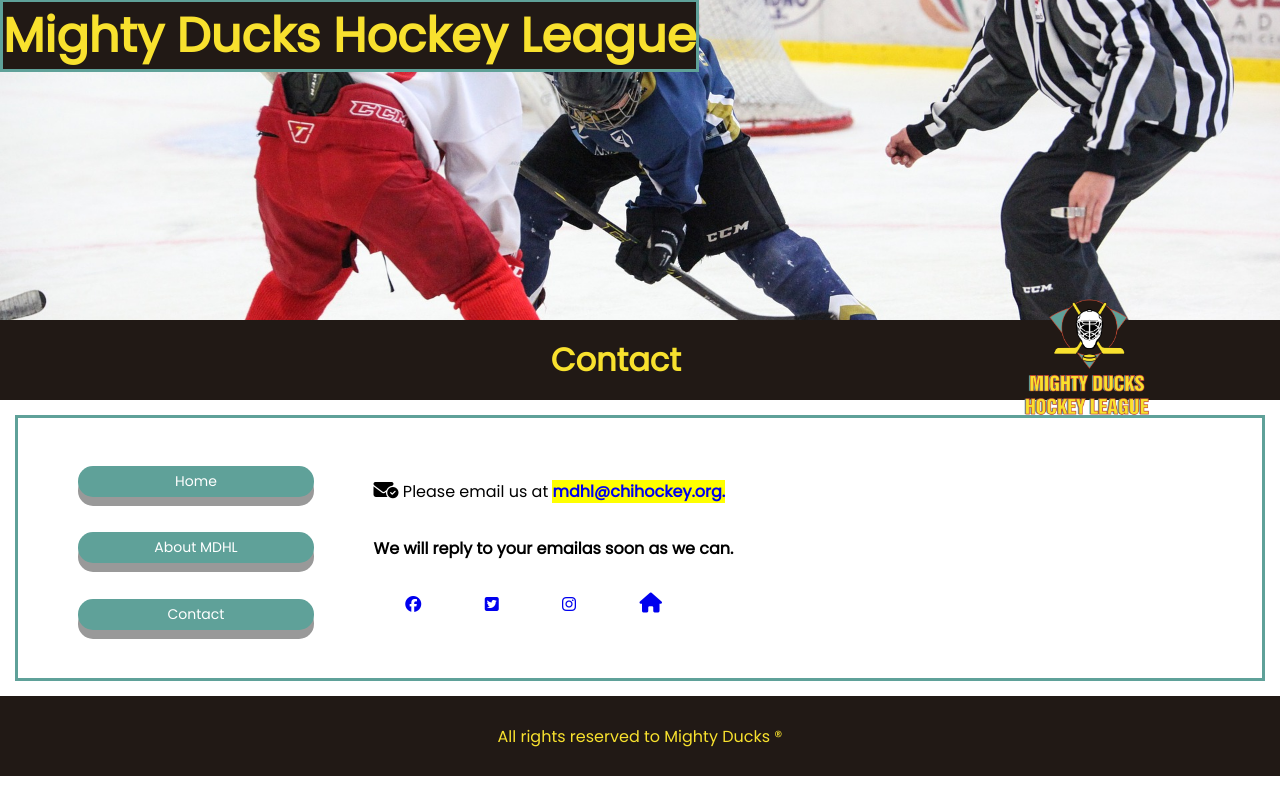
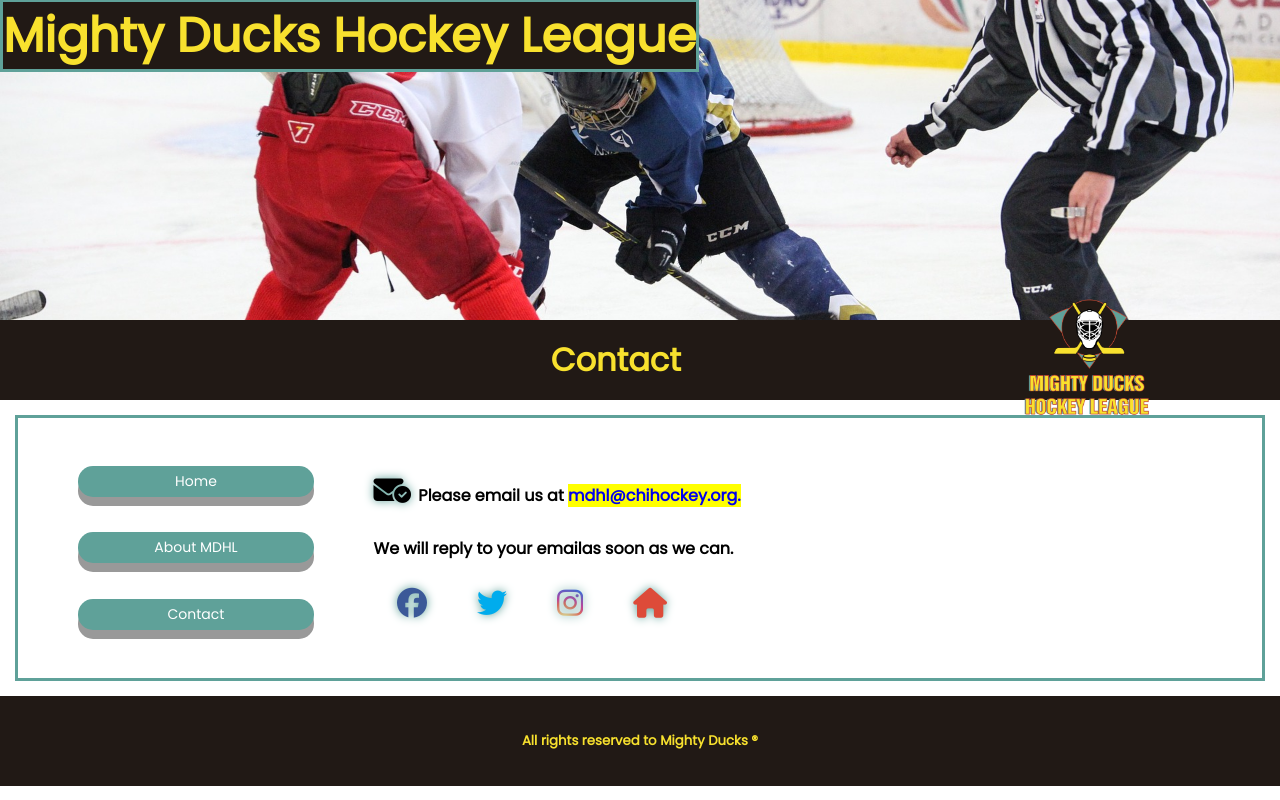
Before and after one commit to SimonS89/IniciatecHtml-Css, a plain HTML site: page trabajoPractico/pages/contact.html in a window 1280 px wide. Drawn offline with Linux system fonts and the light colour scheme.

Commit message:
add font awesome

```diff
--- a/trabajoPractico/assets/css/styles1.css
+++ b/trabajoPractico/assets/css/styles1.css
@@ -103,6 +103,10 @@ nav a:active {
   transform: translateY(4px);
 }
 
+p {
+  margin-left: 30px;
+}
+
 .ul_contact {
   display: flex;
   justify-content: space-around;
@@ -110,11 +114,38 @@ nav a:active {
   flex-wrap: wrap;
 }
 
-.fa-brand {
+.fa-solid,
+.fa-brands,
+.fa-duotone {
+  font-size: 30px;
+  text-shadow: 0 0 10px #5fa199;
+  margin-right: 3px;
 }
 
-.fa-solid {
-  font-size: 20px;
+.fa-facebook {
+  color: #3b5998;
+}
+
+.fa-twitter {
+  color: #00aced;
+}
+
+.fa-house {
+  color: #dd4b39;
+}
+
+.fa-instagram {
+  background: #d6249f;
+  background: radial-gradient(
+    circle at 30% 107%,
+    #fdf497 0%,
+    #fdf497 5%,
+    #fd5949 45%,
+    #d6249f 60%,
+    #285aeb 90%
+  );
+  -webkit-background-clip: text;
+  -webkit-text-fill-color: transparent;
 }
 
 /* Footer */
@@ -128,6 +159,14 @@ footer {
   height: 10vh;
 }
 
+.contact_footer {
+  padding: 45px;
+}
+
+.home_footer {
+  padding: 45px;
+}
+
 /* CSS del archivo About*/
 
 /* CSS del archivo Contact*/
--- a/trabajoPractico/pages/contact.html
+++ b/trabajoPractico/pages/contact.html
@@ -5,6 +5,7 @@
       <meta charset="UTF-8">
       <meta http-equiv="X-UA-Compatible" content="IE=edge">
       <meta name="viewport" content="width=device-width, initial-scale=1.0">
+      <script src="https://kit.fontawesome.com/3f5befe6ae.js" crossorigin="anonymous"></script>
       <link rel="stylesheet" href="./../assets/css/styles1.css">
       <!-- <link rel="stylesheet" href="./../assets/css/styles2.css">
       <link rel="stylesheet" href="./../assets/css/styles3.css"> -->
@@ -29,31 +30,30 @@
                   <a href="./contact.html">Contact</a>
             </nav>
             <section>
-                  <p>
+                  <h4>
                         <i class="fa-solid fa-envelope-circle-check"></i> Please email us at <strong><mark><a
                                           href="mailto:tmdhl@chihockey.org">
                                           mdhl@chihockey.org.</a></mark></strong>
-                  </p>
+                  </h4>
                   <h4>
                         We will reply to your emailas soon as we can.
                   </h4>
                   <ul class="ul_contact">
                         <li><a href="https://www.facebook.com/anaheimducks/"><i class="fa-brands fa-facebook"></i></a>
                         </li>
-                        <li><a href="https://twitter.com/AnaheimDucks"><i class="fa-brands fa-square-twitter"></i></a>
+                        <li><a href="https://twitter.com/AnaheimDucks"><i class="fa-brands fa-twitter"></i></a>
                         </li>
                         <li><a href="https://www.instagram.com/anaheimducks/?hl=es"><i
-                                          class="fa-brands fa-instagram"></i></a></li>
+                                          class="fa-brands fa-instagram "></i></a></li>
                         <li><a href="https://www.nhl.com/ducks"><i class="fa-solid fa-house"></i></a></li>
                   </ul>
             </section>
       </main>
-      <footer>
-            <p>
+      <footer class="contact_footer">
+            <h5>
                   All rights reserved to Mighty Ducks ®
-            </p>
+            </h5>
       </footer>
-      <script src="https://kit.fontawesome.com/3f5befe6ae.js" crossorigin="anonymous"></script>
 </body>
 
 </html>
```
Also changed, not shown: trabajoPractico/index.html (+4 -4 lines), trabajoPractico/pages/about.html (+6 -6 lines).
